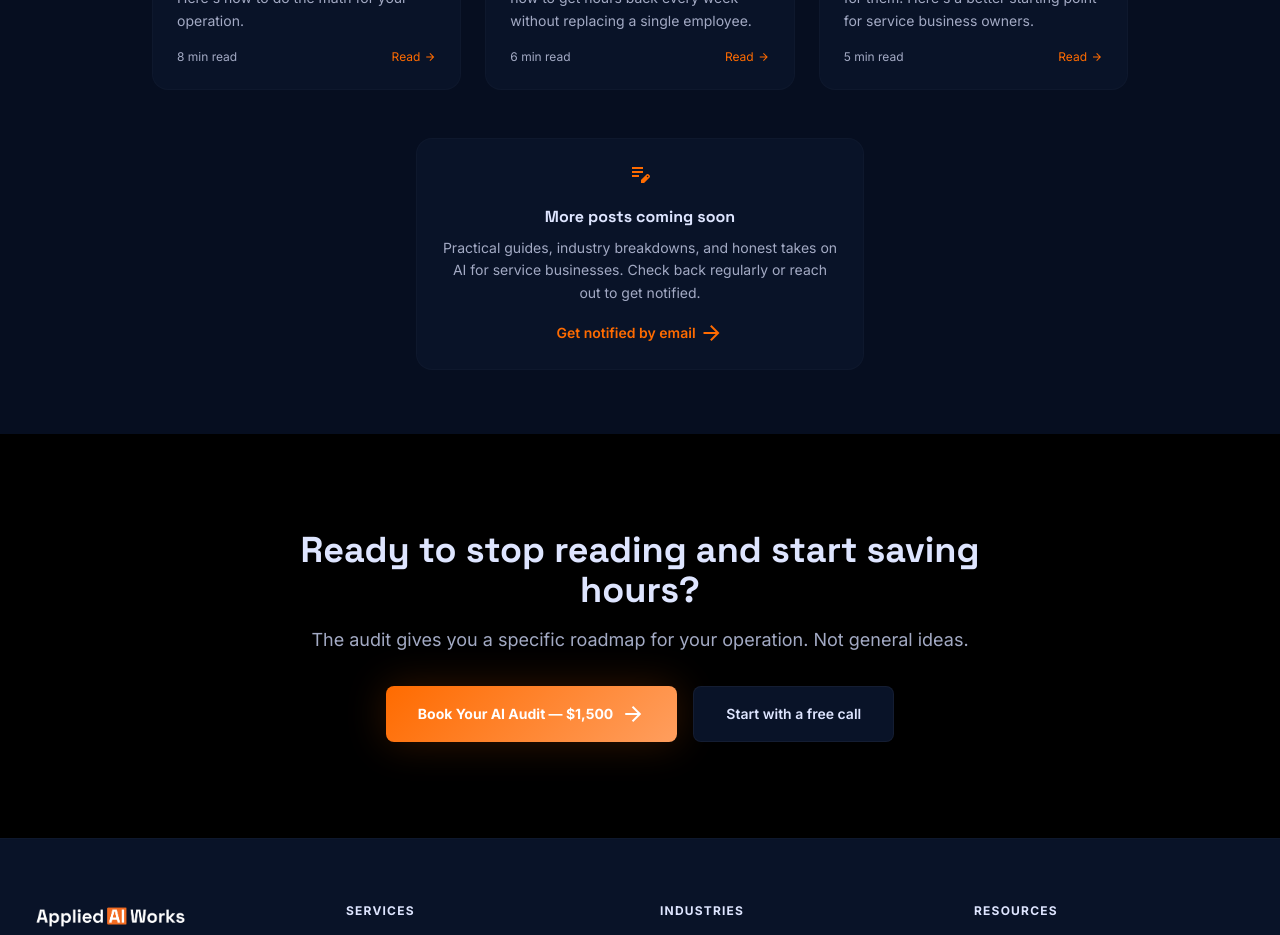
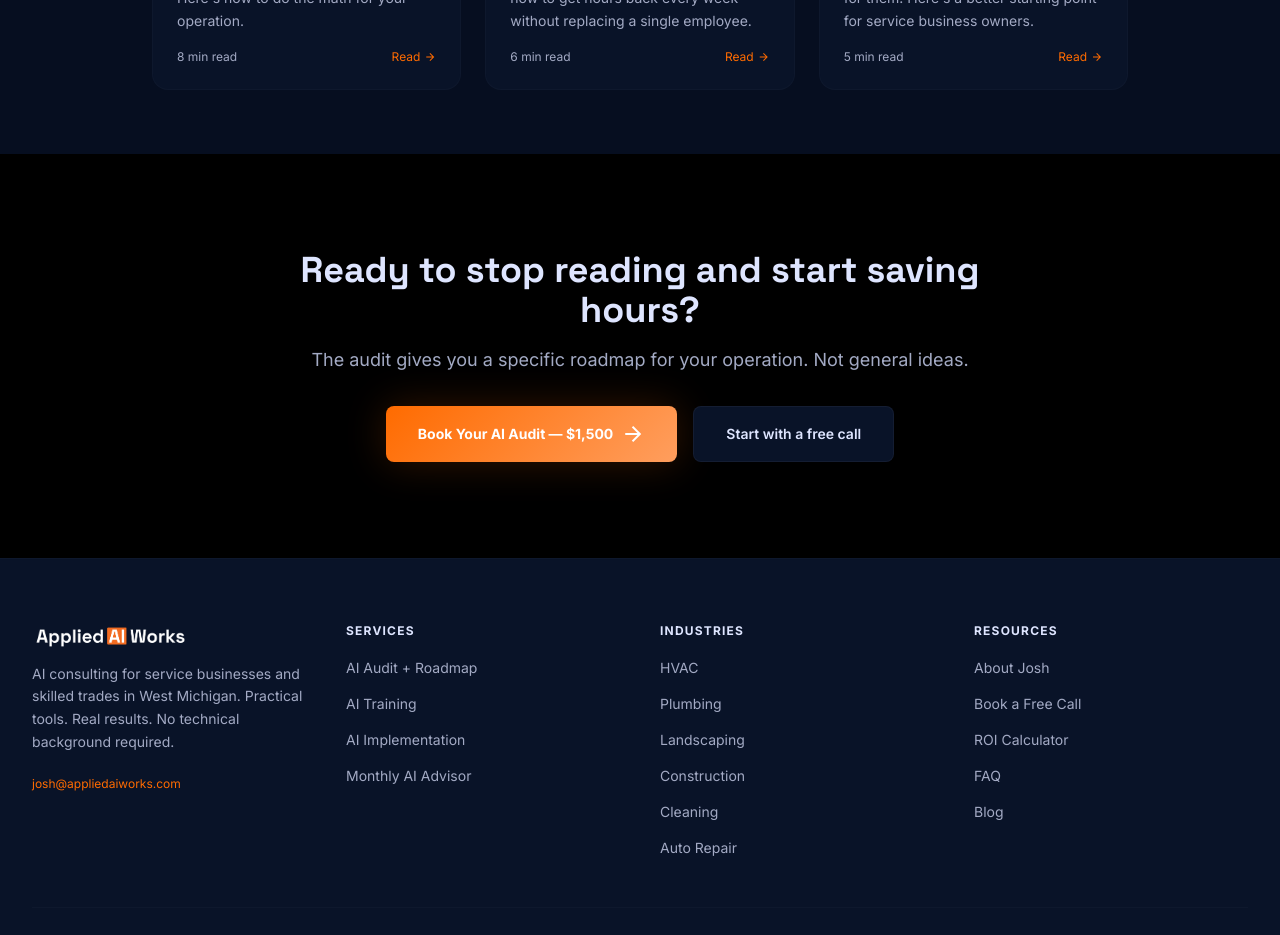
Before and after one commit to joshcowen/appliedaiworks-next, a Next.js app: page /blog in a window 1280 px wide. Shown: the part 1180-2115 px from the top of the page. Built offline with nearby package versions, Linux system fonts and the light colour scheme.

Commit message:
Remove email notification section from blog page
Co-Authored-By: Claude Sonnet 4.6 <noreply@anthropic.com>

```diff
--- a/app/blog/page.tsx
+++ b/app/blog/page.tsx
@@ -121,17 +121,6 @@ export default function BlogPage() {
               </Link>
             ))}
           </div>
-          <div className="mt-12 text-center">
-            <div className="bg-surface-container-low border border-outline-variant/10 rounded-2xl p-6 max-w-md mx-auto">
-              <span className="material-symbols-outlined text-brand-orange mb-3 block" style={{ fontVariationSettings: "'FILL' 1" }}>edit_note</span>
-              <h3 className="font-headline font-bold text-on-surface mb-2">More posts coming soon</h3>
-              <p className="text-on-surface-variant text-sm leading-relaxed">Practical guides, industry breakdowns, and honest takes on AI for service businesses. Check back regularly or reach out to get notified.</p>
-              <a href="mailto:josh@appliedaiworks.com" className="mt-4 inline-flex items-center gap-1 text-sm text-brand-orange font-semibold hover:gap-2 transition-all">
-                Get notified by email
-                <span className="material-symbols-outlined text-sm">arrow_forward</span>
-              </a>
-            </div>
-          </div>
         </div>
       </section>
 
```
